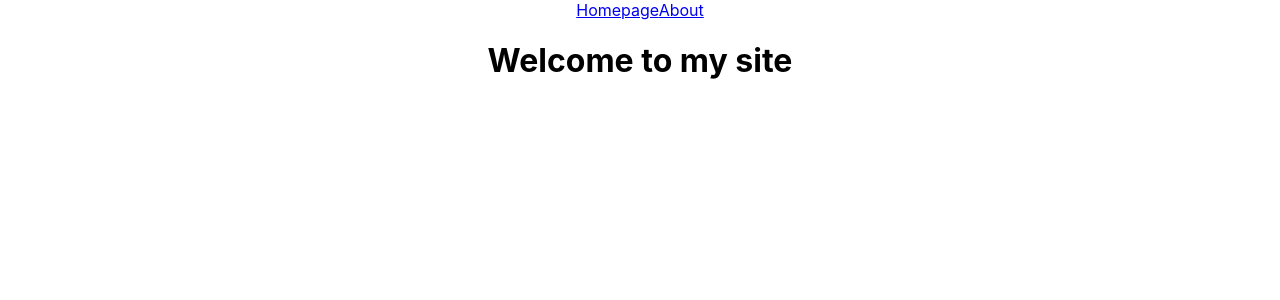
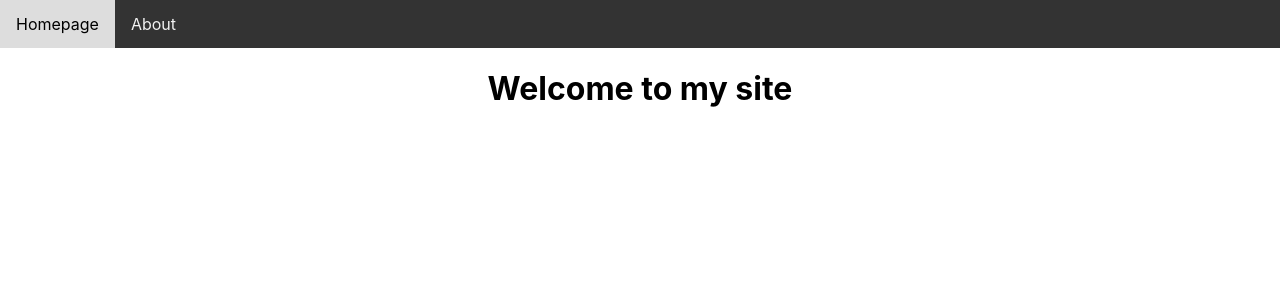
Before and after one commit to PuriDett/SP444_mynav, a React (Create React App) app: page / in a window 1280 px wide. Shown: the top 300 px of the page. Built offline with nearby package versions, Linux system fonts and the light colour scheme.

Commit message:
Add Navbar

```diff
--- a/src/App.css
+++ b/src/App.css
@@ -36,3 +36,24 @@
     transform: rotate(360deg);
   }
 }
+
+/* Navbar links */
+.topnav {
+  overflow: hidden;
+  background-color: #333
+ }
+
+ .topnav a {
+  float: left;
+  display: block;
+  color: #f2f2f2;
+  text-align: center;
+  padding: 14px 16px;
+  text-decoration: none;
+ }
+
+ /* Links - change color on hover */
+ .topnav a:hover {
+  background-color: #ddd;
+  color: black;
+ }
--- a/src/App.js
+++ b/src/App.js
@@ -7,7 +7,7 @@ import {Routes,Route,Link} from 'react-router-dom';
 function App() {
   return (
     <div className="App">
-      <nav className='nav'>
+      <nav className='nav' class="topnav" >
         <Link to="/" className='nav-item'>Homepage</Link>
         <Link to="/about-me" className='nav-item'>About</Link>
       </nav>
```
